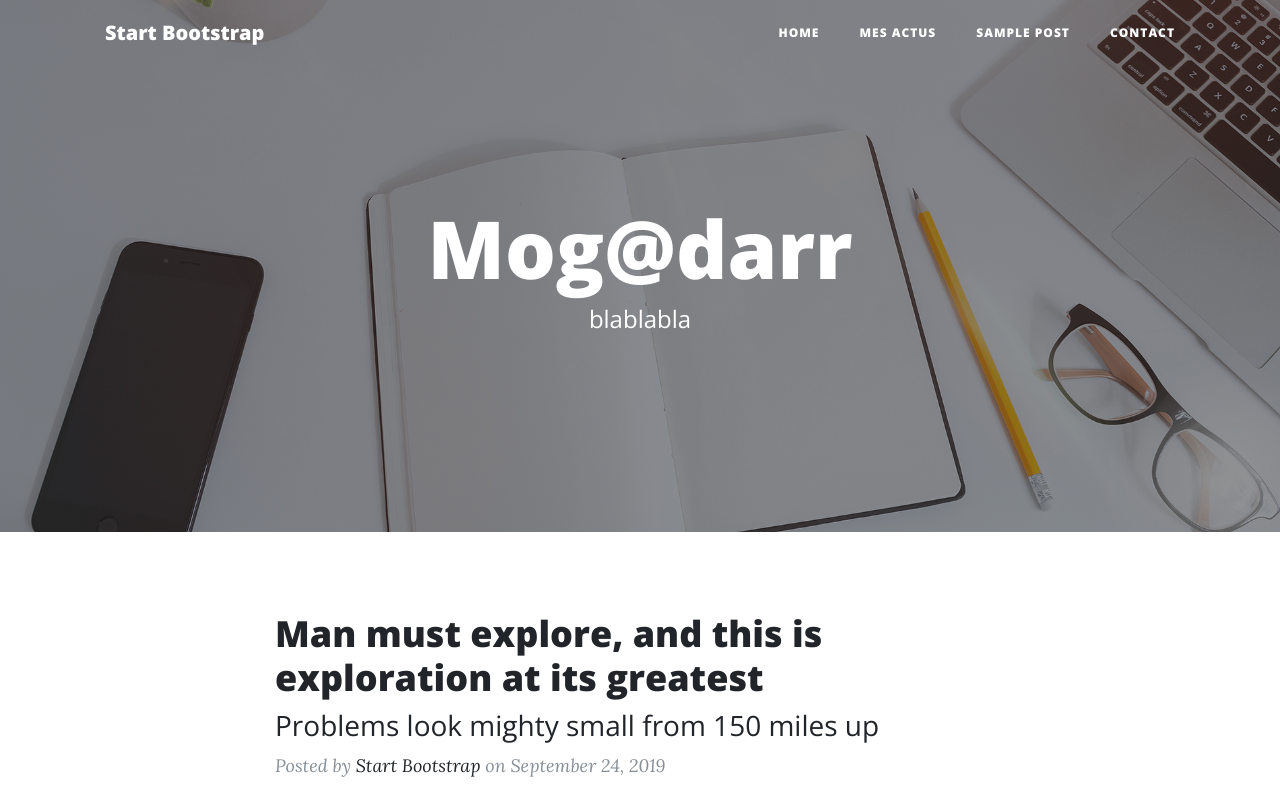
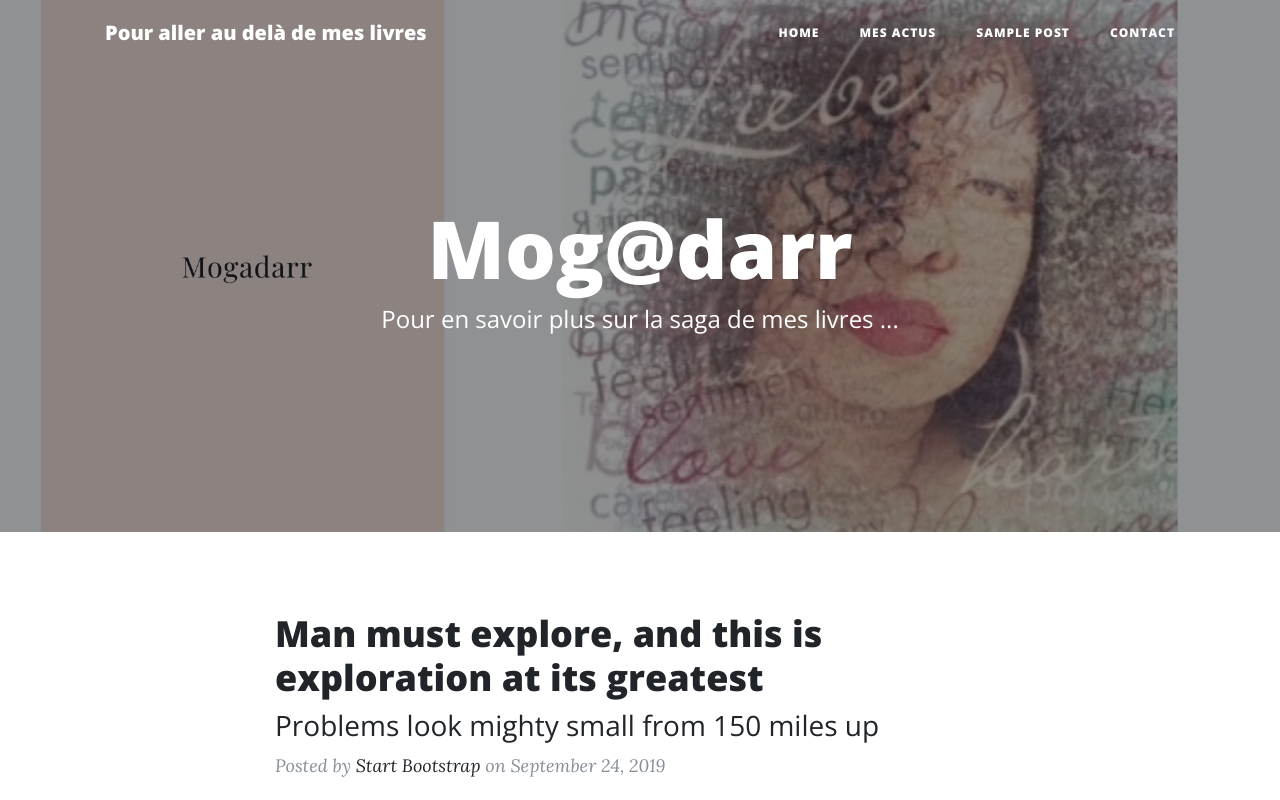
Before and after one commit to MaryleneH/mogabooks, a website: page index.html in a window 1280 px wide. Shown: the top 800 px of the page. Drawn offline with nearby package versions, Linux system fonts and the light colour scheme.

Commit message:
update du header

```diff
--- a/index.html
+++ b/index.html
@@ -28,7 +28,7 @@
   <!-- Navigation -->
   <nav class="navbar navbar-expand-lg navbar-light fixed-top" id="mainNav">
     <div class="container">
-      <a class="navbar-brand" href="index.html">Start Bootstrap</a>
+      <a class="navbar-brand" href="index.html">Pour aller au delà de mes livres</a>
       <button class="navbar-toggler navbar-toggler-right" type="button" data-toggle="collapse" data-target="#navbarResponsive" aria-controls="navbarResponsive" aria-expanded="false" aria-label="Toggle navigation">
         Menu
         <i class="fas fa-bars"></i>
@@ -53,14 +53,14 @@
   </nav>
 
   <!-- Page Header -->
-  <header class="masthead" style="background-image: url('img/home-bg.jpg')">
+  <header class="masthead" style="background-image: url('img/mogadarr_carte.jpg')">
     <div class="overlay"></div>
     <div class="container">
       <div class="row">
         <div class="col-lg-8 col-md-10 mx-auto">
           <div class="site-heading">
             <h1>Mog@darr</h1>
-            <span class="subheading">blablabla</span>
+            <span class="subheading">Pour en savoir plus sur la saga de mes livres ...</span>
           </div>
         </div>
       </div>
@@ -165,7 +165,7 @@
               </a>
             </li>
           </ul>
-          <p class="copyright text-muted">Copyright &copy; Your Website 2020</p>
+          <p class="copyright text-muted">Copyright &copy; @Mogadarr 2020</p>
         </div>
       </div>
     </div>
```
Also changed, not shown: img/Mogadarr_carte.jpg (added), img/mogadarr.jpg (added).
